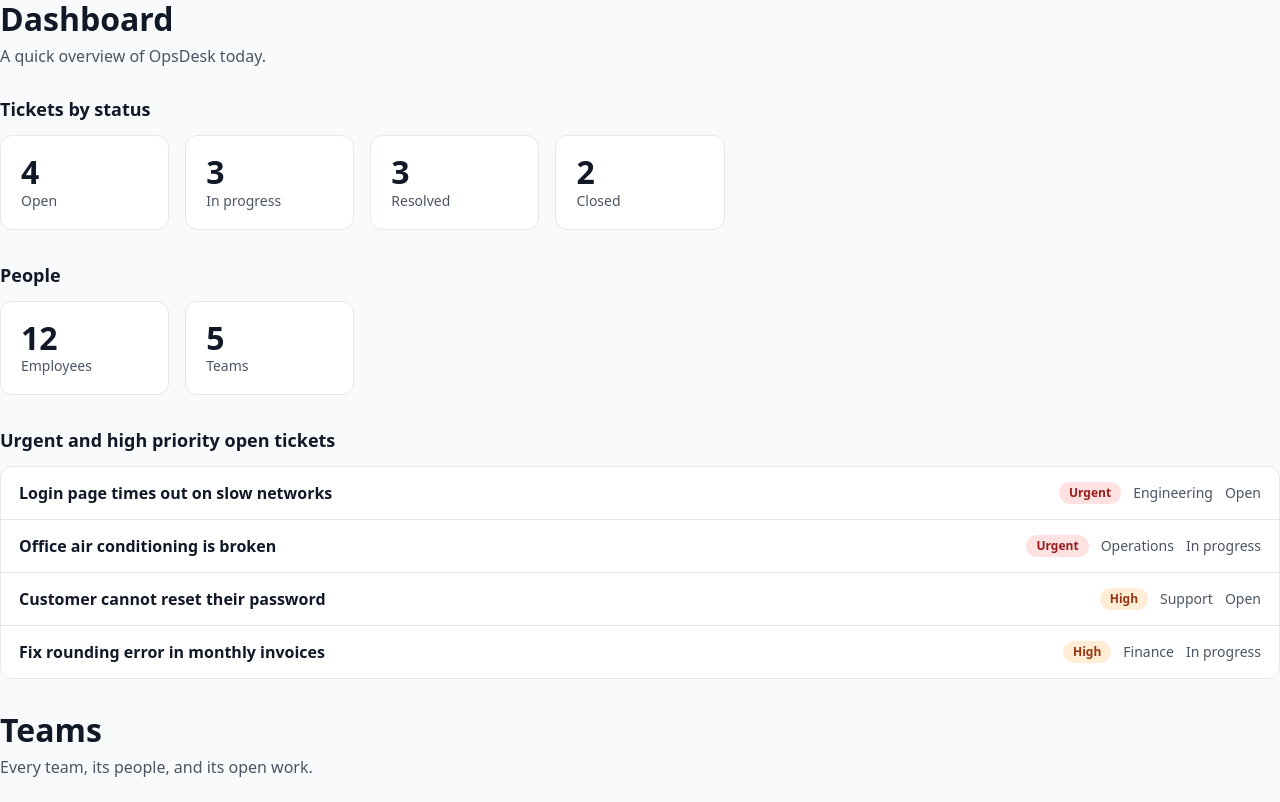
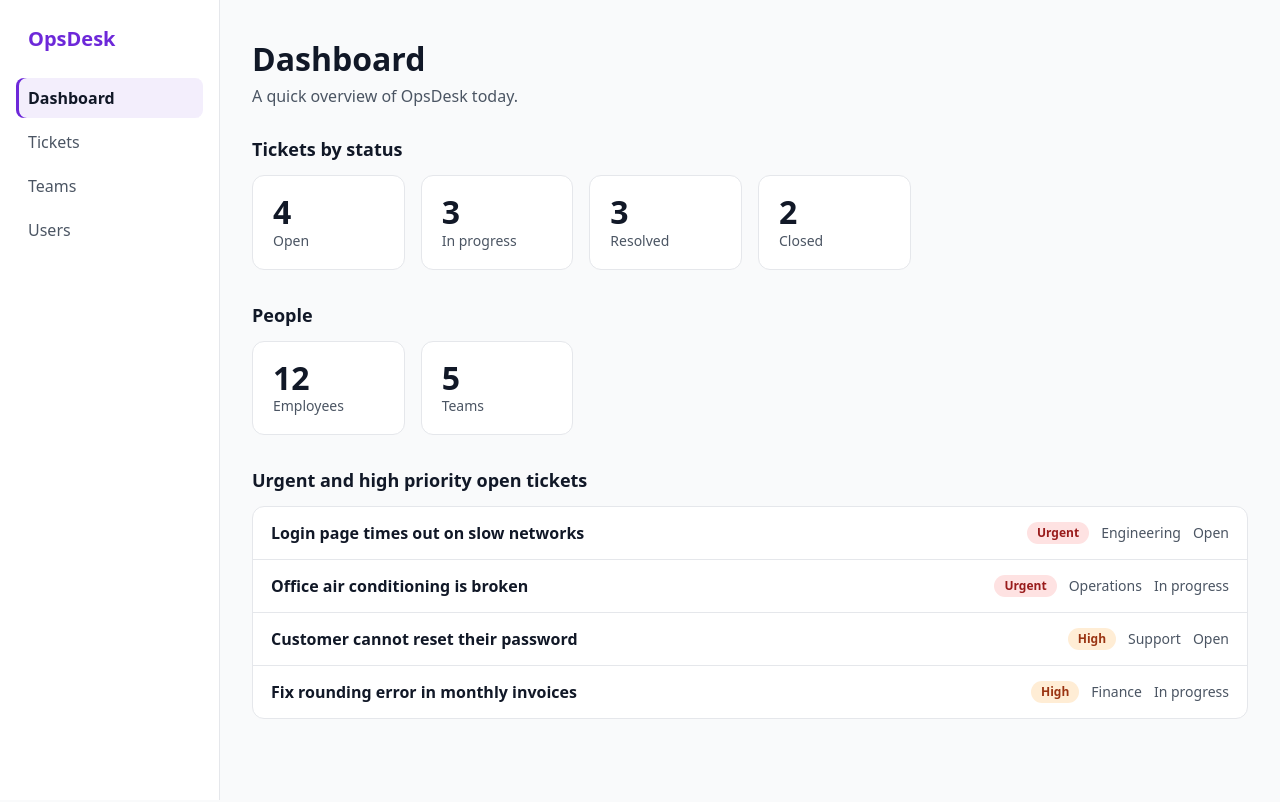
Before and after one commit to Stormmzyy/opsdesk-frontend, a React (Vite) app: page / in a window 1280 px wide. Shown: the top 802 px of the page. Built offline with nearby package versions, Linux system fonts and the light colour scheme; no server answers.

Commit message:
Add sidebar navigation and page switching in App

```diff
--- a/src/App.jsx
+++ b/src/App.jsx
@@ -1,12 +1,25 @@
 import { useState } from 'react'
 import { tickets as initialTickets } from './data/tickets.js'
+import Layout from './components/common/Layout.jsx'
 import DashboardPage from './pages/DashboardPage.jsx'
 import TeamsPage from './pages/TeamsPage.jsx'
 import TicketsPage from './pages/TicketsPage.jsx'
 import UsersPage from './pages/UsersPage.jsx'
 
+// The pages in the navigation, in order.
+// Next week each id can become a route path, e.g. 'tickets' -> '/tickets'.
+const PAGES = [
+  { id: 'dashboard', label: 'Dashboard' },
+  { id: 'tickets', label: 'Tickets' },
+  { id: 'teams', label: 'Teams' },
+  { id: 'users', label: 'Users' },
+]
+
 function App() {
-  // Tickets live here, at the top, so every page sees the same up-to-date list.
+  const [currentPage, setCurrentPage] = useState('dashboard')
+
+  // Tickets live here, at the top, so every page sees the same up-to-date list
+  // and moves aren't lost when you switch pages.
   const [tickets, setTickets] = useState(initialTickets)
 
   // Builds a NEW array where only the matching ticket is replaced by a copy
@@ -19,14 +32,31 @@ function App() {
     )
   }
 
-  // Temporary stacked layout; a proper page layout comes later.
+  function navigate(pageId) {
+    setCurrentPage(pageId)
+    // Start each new page at the top, like a normal website would.
+    window.scrollTo(0, 0)
+  }
+
+  // The one place that decides which page to show.
+  // React Router will replace this function next week.
+  function renderCurrentPage() {
+    switch (currentPage) {
+      case 'tickets':
+        return <TicketsPage tickets={tickets} onMoveTicket={moveTicket} />
+      case 'teams':
+        return <TeamsPage tickets={tickets} />
+      case 'users':
+        return <UsersPage />
+      default:
+        return <DashboardPage tickets={tickets} />
+    }
+  }
+
   return (
-    <>
-      <DashboardPage tickets={tickets} />
-      <TeamsPage tickets={tickets} />
-      <TicketsPage tickets={tickets} onMoveTicket={moveTicket} />
-      <UsersPage />
-    </>
+    <Layout pages={PAGES} currentPage={currentPage} onNavigate={navigate}>
+      {renderCurrentPage()}
+    </Layout>
   )
 }
 
--- /dev/null
+++ b/src/components/common/Layout.css
@@ -0,0 +1,23 @@
+.layout {
+  min-height: 100vh;
+}
+
+.layout__main {
+  box-sizing: border-box;
+  width: 100%;
+  max-width: 1100px;
+  margin: 0 auto;
+  padding: 28px 16px 48px;
+}
+
+/* Wide screens: sidebar column on the left, page on the right. */
+@media (min-width: 800px) {
+  .layout {
+    display: grid;
+    grid-template-columns: 220px minmax(0, 1fr);
+  }
+
+  .layout__main {
+    padding: 40px 32px 56px;
+  }
+}
--- /dev/null
+++ b/src/components/common/Layout.jsx
@@ -0,0 +1,14 @@
+import Sidebar from './Sidebar.jsx'
+import './Layout.css'
+
+// The frame around every page: navigation on one side, the page in <main>.
+function Layout({ pages, currentPage, onNavigate, children }) {
+  return (
+    <div className="layout">
+      <Sidebar pages={pages} currentPage={currentPage} onNavigate={onNavigate} />
+      <main className="layout__main">{children}</main>
+    </div>
+  )
+}
+
+export default Layout
--- /dev/null
+++ b/src/components/common/Sidebar.css
@@ -0,0 +1,82 @@
+/* Narrow screens: a bar across the top with the buttons in a row. */
+.sidebar {
+  display: flex;
+  flex-wrap: wrap;
+  align-items: center;
+  gap: 8px 20px;
+  padding: 12px 16px;
+  border-bottom: 1px solid var(--border);
+  background: var(--surface);
+}
+
+.sidebar__title {
+  margin: 0;
+  color: var(--accent);
+  font-size: 1.25rem;
+  font-weight: 700;
+}
+
+.sidebar__list {
+  display: flex;
+  flex-wrap: wrap;
+  gap: 4px;
+  margin: 0;
+  padding: 0;
+  list-style: none;
+}
+
+.sidebar__link {
+  padding: 8px 12px;
+  border: none;
+  border-radius: 8px;
+  background: transparent;
+  color: var(--text);
+  font: inherit;
+  cursor: pointer;
+}
+
+.sidebar__link:hover {
+  background: var(--accent-bg);
+  color: var(--text-heading);
+}
+
+.sidebar__link:focus-visible {
+  outline: 3px solid var(--accent);
+  outline-offset: 1px;
+}
+
+.sidebar__link--active {
+  background: var(--accent-bg);
+  color: var(--text-heading);
+  font-weight: 600;
+  box-shadow: inset 3px 0 0 var(--accent);
+}
+
+/* Wide screens: a full-height column on the left. */
+@media (min-width: 800px) {
+  .sidebar {
+    position: sticky;
+    top: 0;
+    flex-direction: column;
+    flex-wrap: nowrap;
+    align-items: stretch;
+    height: 100vh;
+    box-sizing: border-box;
+    padding: 24px 16px;
+    border-right: 1px solid var(--border);
+    border-bottom: none;
+  }
+
+  .sidebar__title {
+    padding: 0 12px 16px;
+  }
+
+  .sidebar__list {
+    flex-direction: column;
+  }
+
+  .sidebar__link {
+    width: 100%;
+    text-align: left;
+  }
+}
--- /dev/null
+++ b/src/components/common/Sidebar.jsx
@@ -0,0 +1,35 @@
+import './Sidebar.css'
+
+// The app title and the main navigation.
+// A sidebar on wide screens, a bar across the top on narrow screens.
+function Sidebar({ pages, currentPage, onNavigate }) {
+  return (
+    <header className="sidebar">
+      <p className="sidebar__title">OpsDesk</p>
+
+      <nav aria-label="Main">
+        <ul className="sidebar__list">
+          {pages.map((page) => {
+            const isActive = page.id === currentPage
+
+            return (
+              <li key={page.id}>
+                <button
+                  type="button"
+                  className={isActive ? 'sidebar__link sidebar__link--active' : 'sidebar__link'}
+                  // Tells screen readers which page is showing right now.
+                  aria-current={isActive ? 'page' : undefined}
+                  onClick={() => onNavigate(page.id)}
+                >
+                  {page.label}
+                </button>
+              </li>
+            )
+          })}
+        </ul>
+      </nav>
+    </header>
+  )
+}
+
+export default Sidebar
--- a/src/components/employees/EmployeeDirectory.css
+++ b/src/components/employees/EmployeeDirectory.css
@@ -1,11 +1,6 @@
-.employee-directory {
-  max-width: 1100px;
-  margin: 0 auto;
-  padding: 32px 16px;
-}
-
 .employee-directory__header h2 {
-  margin: 0 0 24px;
+  margin: 0 0 12px;
+  font-size: 1.125rem;
 }
 
 .employee-directory__filters {
@@ -53,7 +48,7 @@
 }
 
 /* Wide screens: the details panel sits beside the list. */
-@media (min-width: 900px) {
+@media (min-width: 1024px) {
   .employee-directory__content {
     grid-template-columns: 2fr 1fr;
   }
--- a/src/components/employees/EmployeeDirectory.jsx
+++ b/src/components/employees/EmployeeDirectory.jsx
@@ -25,9 +25,9 @@ function EmployeeDirectory() {
   )
 
   return (
-    <div className="employee-directory">
+    <section aria-labelledby="employee-directory-heading">
       <header className="employee-directory__header">
-        <h2>Employee Directory</h2>
+        <h2 id="employee-directory-heading">Employee Directory</h2>
       </header>
 
       <div className="employee-directory__filters">
@@ -47,7 +47,7 @@ function EmployeeDirectory() {
         />
         <EmployeeDetails employee={selectedEmployee} />
       </div>
-    </div>
+    </section>
   )
 }
 
--- a/src/components/tickets/TicketBoard.css
+++ b/src/components/tickets/TicketBoard.css
@@ -1,9 +1,3 @@
-.ticket-board {
-  max-width: 1100px;
-  margin: 0 auto;
-  padding: 32px 16px;
-}
-
 /* Narrow screens: columns stack on top of each other. */
 .ticket-board__columns {
   display: grid;
@@ -20,7 +14,7 @@
 }
 
 /* Wide screens: all four columns side by side. */
-@media (min-width: 1000px) {
+@media (min-width: 1200px) {
   .ticket-board__columns {
     grid-template-columns: repeat(4, minmax(0, 1fr));
   }
--- a/src/components/tickets/TicketBoard.jsx
+++ b/src/components/tickets/TicketBoard.jsx
@@ -6,7 +6,7 @@ import './TicketBoard.css'
 // onMoveTicket down to each card.
 function TicketBoard({ tickets, onMoveTicket }) {
   return (
-    <section className="ticket-board" aria-label="Ticket board">
+    <section aria-label="Ticket board">
       <div className="ticket-board__columns">
         {TICKET_STATUSES.map((status) => (
           <TicketColumn
--- a/src/pages/UsersPage.css
+++ /dev/null
@@ -1,5 +0,0 @@
-.users-page {
-  max-width: 1100px;
-  margin: 0 auto;
-  padding: 32px 16px;
-}
--- a/src/pages/UsersPage.jsx
+++ b/src/pages/UsersPage.jsx
@@ -2,7 +2,6 @@ import { useFetch } from '../hooks/useFetch.js'
 import PageHeader from '../components/common/PageHeader.jsx'
 import StatusMessage from '../components/common/StatusMessage.jsx'
 import UserList from '../components/users/UserList.jsx'
-import './UsersPage.css'
 
 const USERS_API_URL = 'https://jsonplaceholder.typicode.com/users'
 
@@ -10,7 +9,7 @@ function UsersPage() {
   const { data: users, status, retry } = useFetch(USERS_API_URL)
 
   return (
-    <section className="users-page">
+    <>
       <PageHeader
         title="Users"
         description="People loaded live from the JSONPlaceholder API."
@@ -29,7 +28,7 @@ function UsersPage() {
       {status === 'empty' && <StatusMessage type="empty">No users found.</StatusMessage>}
 
       {status === 'success' && <UserList users={users} />}
-    </section>
+    </>
   )
 }
 
```
